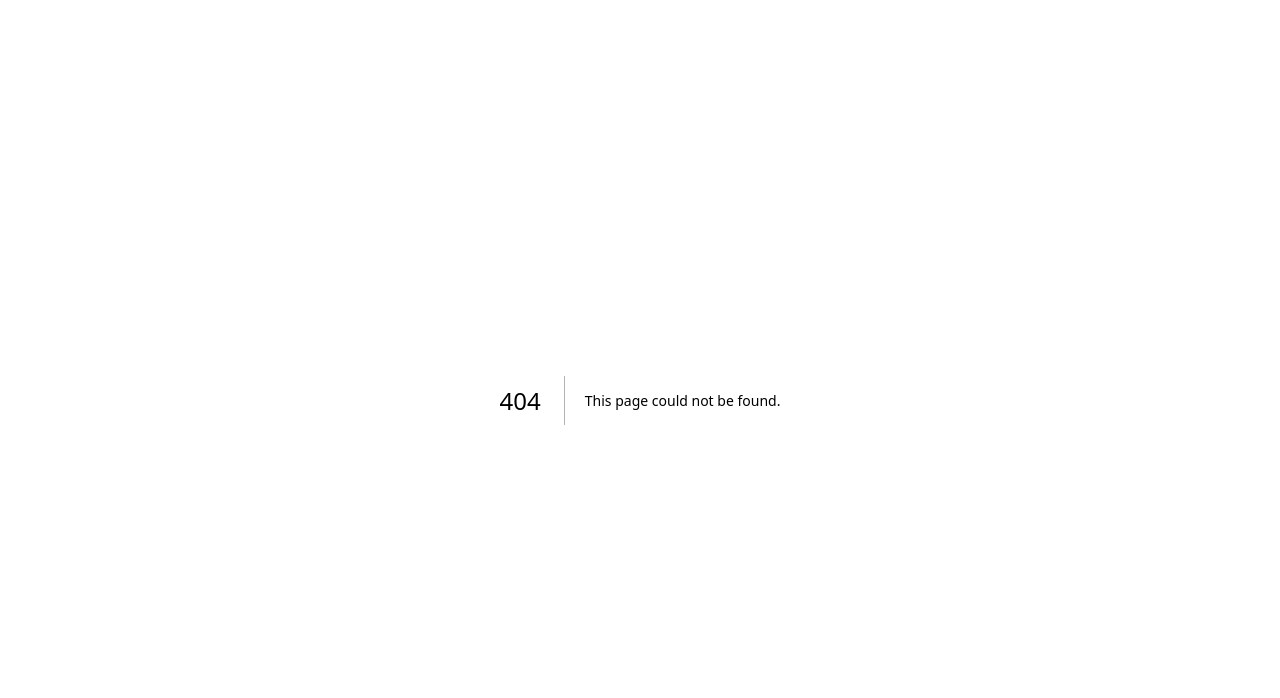
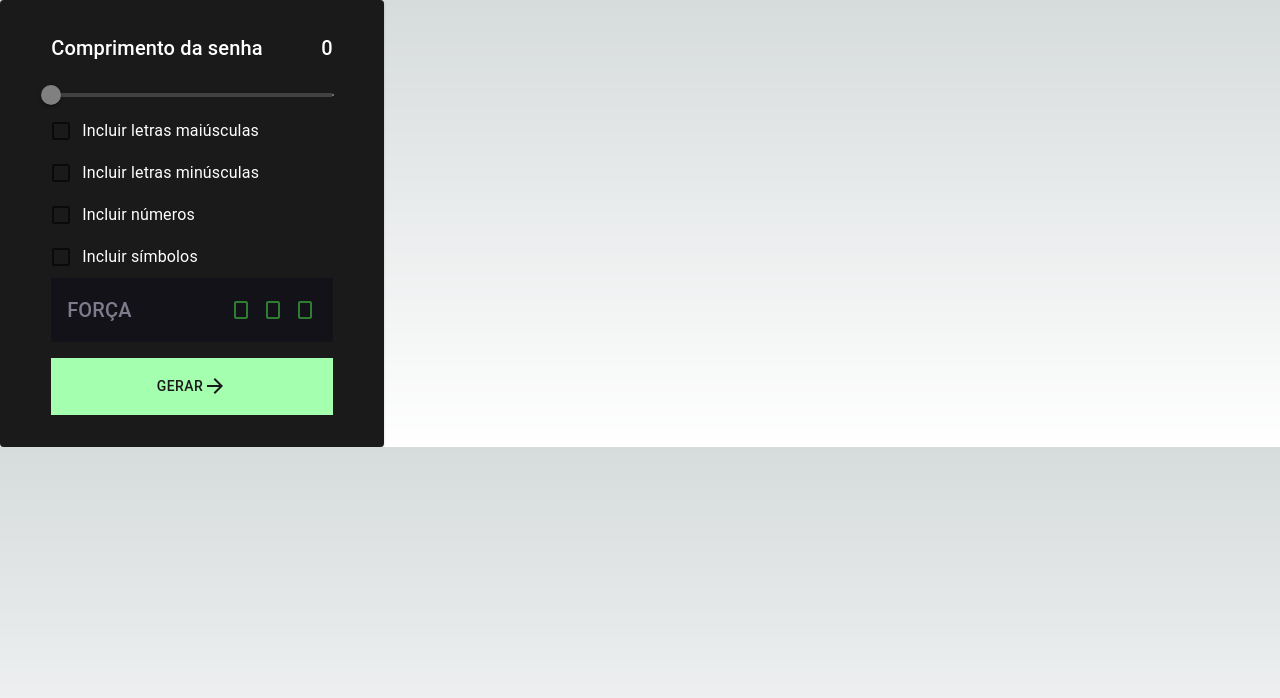
Before and after one commit to Ledelara/password-generator, a Next.js app: page /Generator/components/PasswordConfig/PasswordConfig in a window 1280 px wide. Before the commit this address had no page. Shown: the top 698 px of the page. Built offline with nearby package versions, Linux system fonts and the light colour scheme.

Commit message:
:sparkles: Feat: PasswordConfig

```diff
--- /dev/null
+++ b/src/pages/Generator/components/PasswordConfig/PasswordConfig.tsx
@@ -0,0 +1,48 @@
+import { Card } from '@mui/material'
+import React from 'react'
+import Checkers from '../Checkers/Checkers'
+import Generate from '../Generate/Generate'
+import SliderMarker from '../Slider/SliderMarker'
+import Strength from '../Strength/Strength'
+
+type PasswordConfigProps = {
+    onClick: () => void
+    includeUppercase: boolean
+    includeLowercase: boolean
+    includeNumbers: boolean
+    includeSymbols: boolean
+    strength: 'low' | 'medium' | 'high'
+}
+
+const PasswordConfig = (props: PasswordConfigProps) => {
+    const { onClick, includeUppercase, includeLowercase, includeNumbers, includeSymbols, strength } = props
+  return (
+    <Card
+          sx={{
+              display: 'flex',
+              flexDirection: 'column',
+              alignItems: 'center',
+              justifyContent: 'center',
+              backgroundColor: '#1a1a1a',
+              width: '30%',
+              padding: '2rem 1rem',
+          }}
+        >
+          <SliderMarker />
+          <Checkers
+              includeUppercase={includeUppercase}
+              includeLowercase={includeLowercase}
+              includeNumbers={includeNumbers}
+              includeSymbols={includeSymbols}
+          />
+          <Strength
+              strength={strength}
+          />
+          <Generate
+              onClick={onClick}
+          />
+        </Card>
+  )
+}
+
+export default PasswordConfig
```
